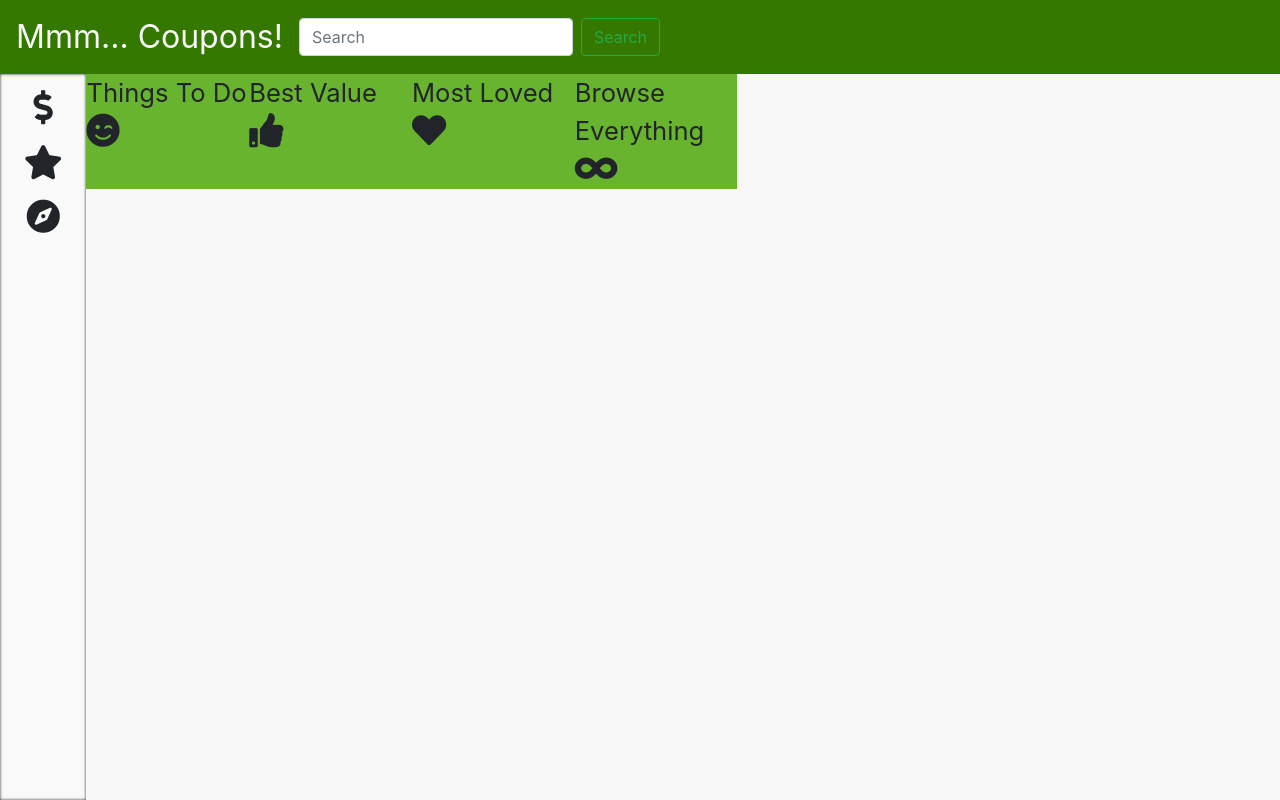
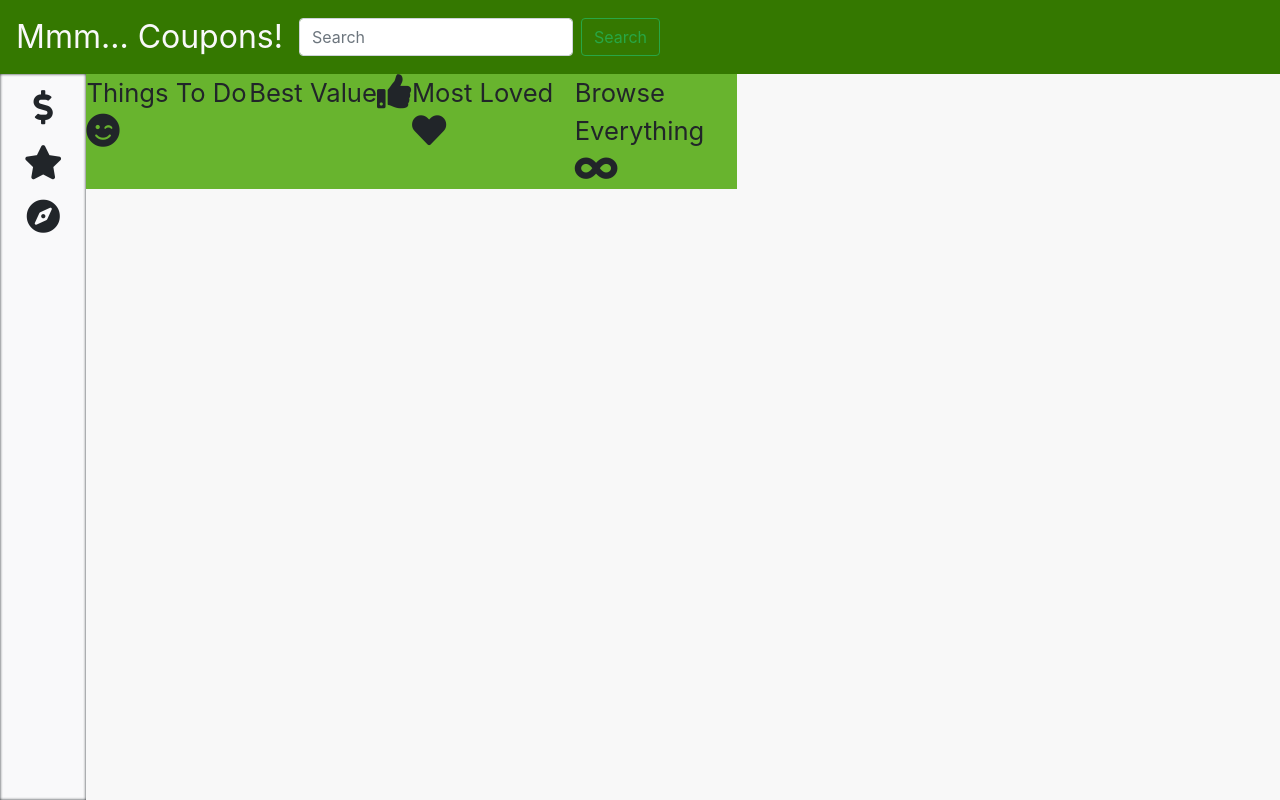
Before and after one commit to barakiva/CouponClip_client, an Angular app: page / in a window 1280 px wide. Built offline with nearby package versions, Linux system fonts and the light colour scheme.

Commit message:
bar commit

```diff
--- a/src/app/core/lineup/lineup.component.html
+++ b/src/app/core/lineup/lineup.component.html
@@ -1,27 +1,21 @@
 <nav  id="bootstrap-override" class="navbar navbar-light">
   <ul class="nav navbar-nav">
+    <li class="nav-item">
+      <a>Things To Do<i class="fas fa-smile-wink fa-lg"></i></a>
+    </li>
 
     <li class="nav-item">
-      <a>Things To Do
-        <i class="fas fa-smile-wink fa-lg"></i>
+      <a>Best Value<i class="fas fa-thumbs-up fa-lg"></i>
       </a>
     </li>
 
     <li class="nav-item">
-      <a>Best Value
-        <i class="fas fa-thumbs-up fa-lg"></i>
-      </a>
+      <a>Most Loved<i class="fas fa-heart fa-lg"></i></a>
     </li>
 
     <li class="nav-item">
-      <a>Most Loved
-        <i class="fas fa-heart fa-lg"></i>
-      </a>
+      <a>Browse Everything<i class="fas fa-infinity fa-lg"></i></a>
     </li>
-    <li class="nav-item">
-      <a>Browse Everything
-        <i class="fas fa-infinity fa-lg"></i>
-      </a>
-    </li>
+
   </ul>
 </nav>
```
Also changed, not shown: 1 other file (tests, documents, lock files or other folders).
